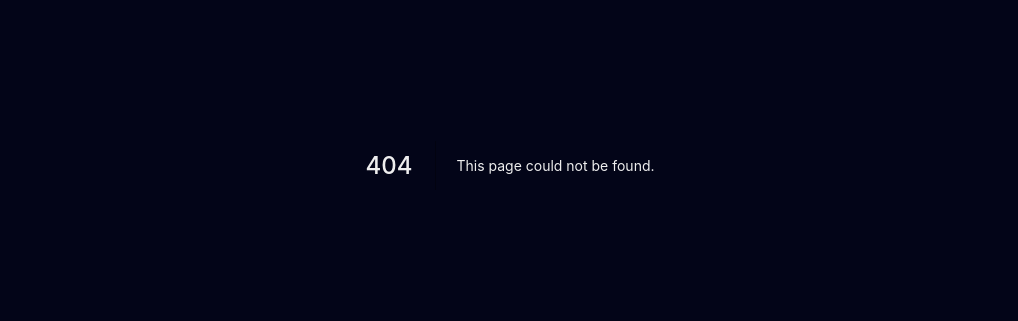
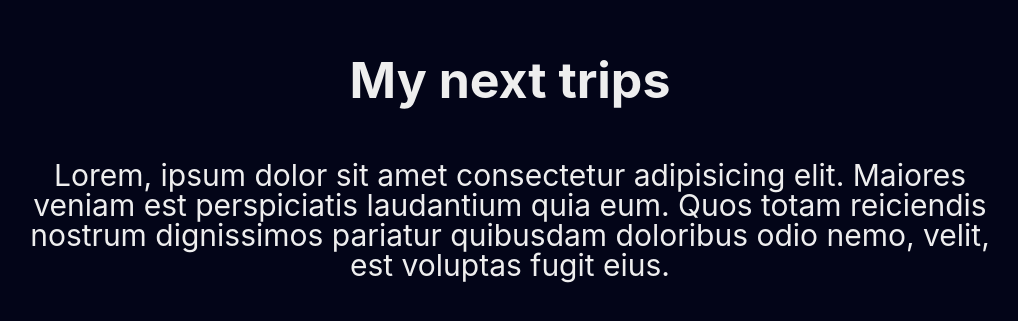
Before and after one commit to marcelo-rafael/my-next-trips, a Next.js app: page /about in a window 1280 px wide. Before the commit this address had no page. Shown: the part 235-556 px from the top of the page, without its empty margins (130-1148 px from the left). Built offline with nearby package versions, Linux system fonts and the light colour scheme.

Commit message:
Add About Page

```diff
--- /dev/null
+++ b/src/pages/about.tsx
@@ -0,0 +1,5 @@
+import AboutTemplate from 'templates/About'
+
+const About = () => <AboutTemplate />
+
+export default About
--- /dev/null
+++ b/src/templates/About/index.tsx
@@ -0,0 +1,25 @@
+import { CloseOutline } from '@styled-icons/evaicons-outline/CloseOutline'
+import LinkWrapper from 'components/LinkWrapper'
+
+import * as S from './styles'
+
+const AboutTemplate = () => (
+  <S.Content>
+    <LinkWrapper href="/">
+      <CloseOutline size={32} />
+    </LinkWrapper>
+
+    <S.Heading>My next trips</S.Heading>
+
+    <S.Body>
+      <p>
+        Lorem, ipsum dolor sit amet consectetur adipisicing elit. Maiores veniam
+        est perspiciatis laudantium quia eum. Quos totam reiciendis nostrum
+        dignissimos pariatur quibusdam doloribus odio nemo, velit, est voluptas
+        fugit eius.
+      </p>
+    </S.Body>
+  </S.Content>
+)
+
+export default AboutTemplate
--- /dev/null
+++ b/src/templates/About/styles.ts
@@ -0,0 +1,25 @@
+import styled from 'styled-components'
+
+export const Content = styled.section`
+  text-align: center;
+  display: flex;
+  align-items: center;
+  justify-content: center;
+  flex-direction: column;
+  height: 100vh;
+  max-width: var(--container);
+  margin: auto;
+`
+
+export const Heading = styled.h1`
+  font-size: var(--large);
+  margin-bottom: var(--large);
+`
+export const Body = styled.div`
+  // serve para estilos do Body
+  // p, a, ul, li, blockquote
+  p {
+    font-size: var(--medium);
+    line-height: var(--medium);
+  }
+`
```
Also changed, not shown: src/pages/index.tsx (+11 -1 lines).
